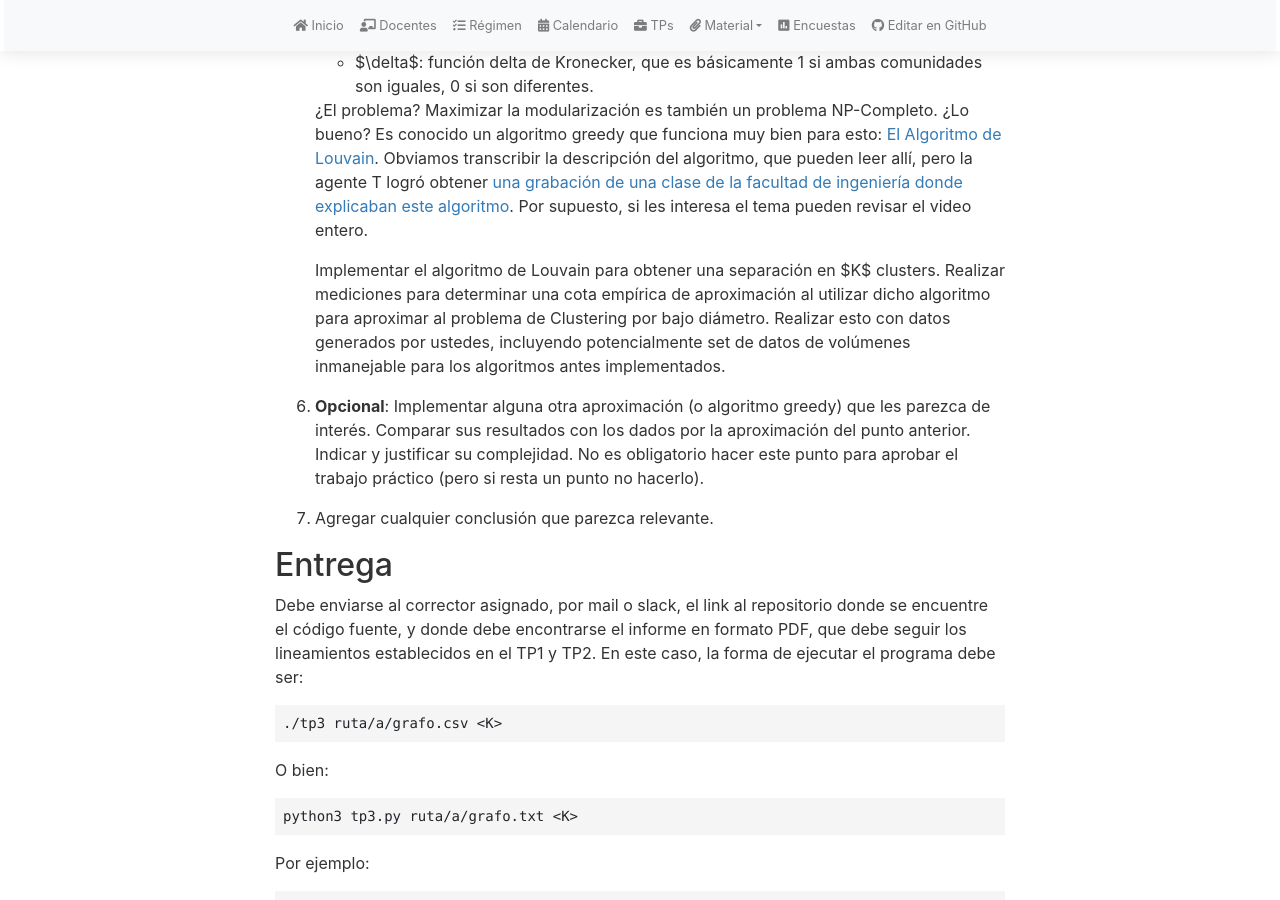
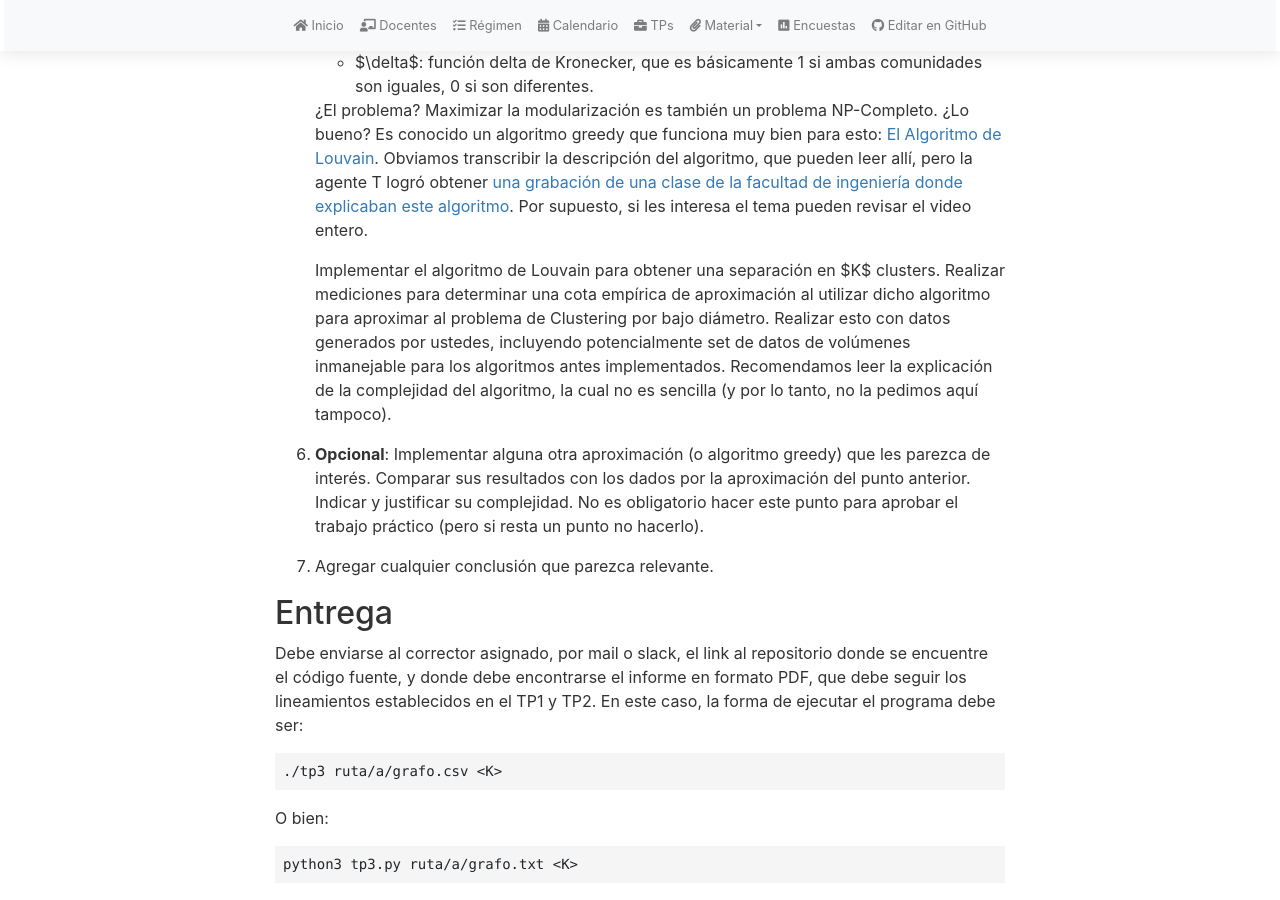
Before and after one commit to algoritmos-rw/tda_bg, a Jekyll site: the page built from tps/2025_1/tp3.md, in a window 1280 px wide and 900 px high, scrolled down 1968 px. Built offline with Jekyll 4.4.1, drawn with Linux system fonts in a browser that asks for light colours; nearby versions of some CDN libraries; our own code applies the rules of GitHub Pages for plain Markdown files.

Commit message:
complejidad

```diff
--- a/tps/2025_1/tp3.md
+++ b/tps/2025_1/tp3.md
@@ -97,6 +97,8 @@ arista dentro del grafo.
 	determinar una cota empírica de aproximación al utilizar dicho algoritmo para aproximar al problema de
 	Clustering por bajo diámetro. Realizar esto con datos generados por ustedes, incluyendo potencialmente set
 	de datos de volúmenes inmanejable para los algoritmos antes implementados.
+	Recomendamos leer la explicación de la complejidad del algoritmo, la cual no es sencilla (y por lo tanto,
+	no la pedimos aquí tampoco).
 
 
 7.	**Opcional**: Implementar alguna otra aproximación (o algoritmo greedy) que
```
